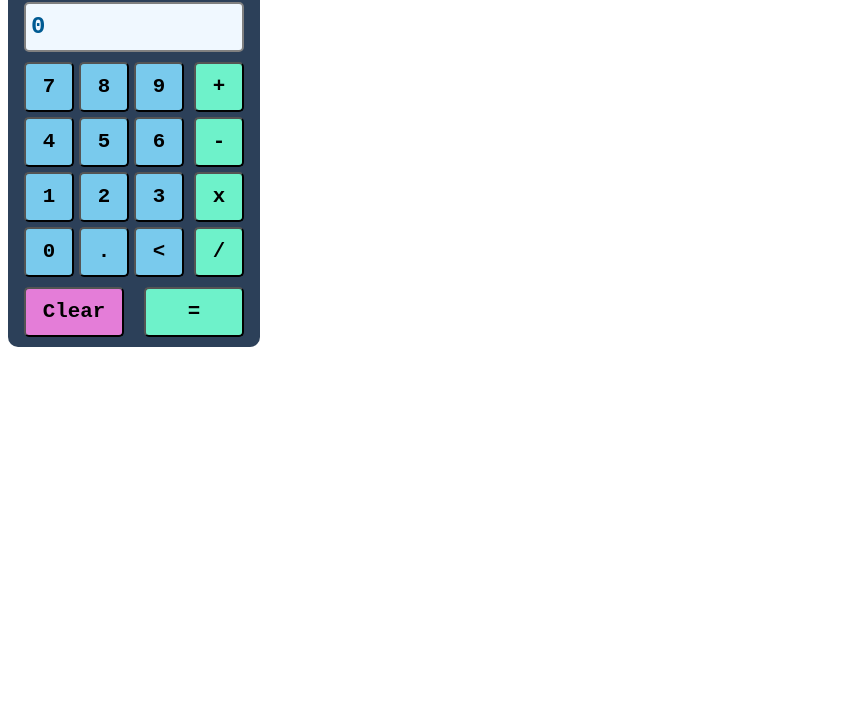
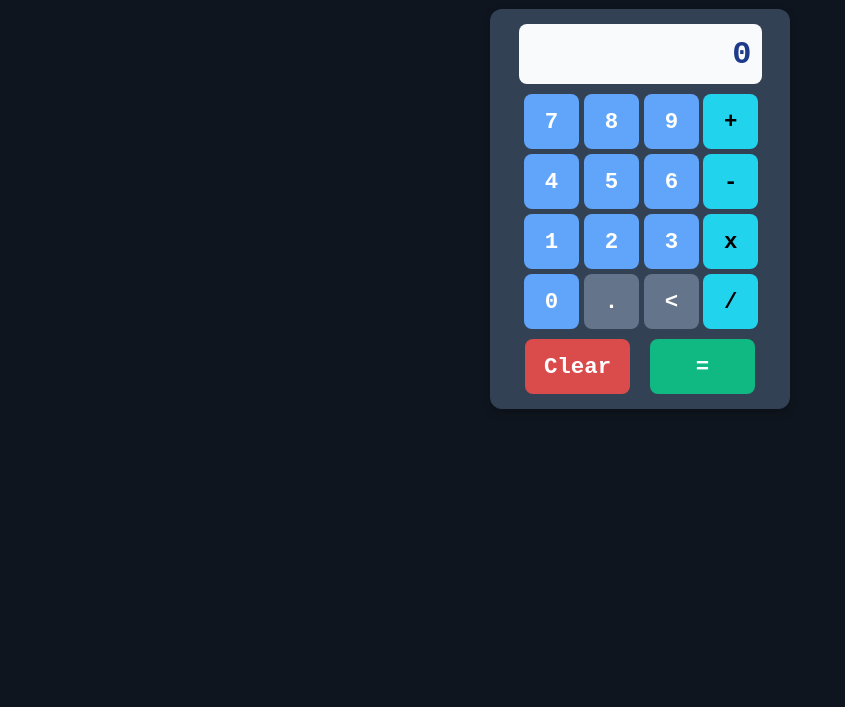
Before and after one commit to mluc404/calculator, a plain HTML site: page index.html in a window 1280 px wide. Shown: the part 93-800 px from the top of the page, without its empty margins (0-845 px from the left). Drawn offline with Linux system fonts and the light colour scheme.

Commit message:
style: update layout & colors

```diff
--- a/style.css
+++ b/style.css
@@ -1,4 +1,4 @@
-* {
+/* * {
   font-family: "Courier New", Courier, monospace;
 }
 
@@ -8,8 +8,6 @@
   display: flex;
   flex-wrap: wrap;
   justify-content: center;
-  /* align-items: center; */
-  /* border: grey solid 1px; */
   border-radius: 10px;
   background-color: #2c4059;
   padding: 10px 1px;
@@ -18,7 +16,6 @@
 button {
   width: 50px;
   height: 50px;
-  /* border: rgb(146, 88, 22) solid 2px; */
   border-radius: 5px;
   cursor: pointer;
   font-weight: 600;
@@ -69,7 +66,6 @@ button:active {
 }
 
 #allNumbers {
-  /* box-sizing: border-box; */
   width: 160px;
   display: flex;
   flex-wrap: wrap;
@@ -98,4 +94,169 @@ button:active {
 
 #fourOperators button {
   background-color: rgb(110, 242, 202);
+} */
+
+/* ============================================== */
+/* ============================================== */
+/* ============================================== */
+/* REDO STYLING */
+
+/* Reset & Base Styles */
+* {
+  font-family: "Courier New", Courier, monospace;
+  box-sizing: border-box;
+  margin: 0;
+  padding: 0;
 }
+
+body {
+  display: flex;
+  flex-wrap: wrap;
+  justify-content: center;
+  align-items: center;
+  /* height: 100vh; */
+  background-color: #0f151e; /* Dark theme background */
+  margin-top: 50px;
+}
+
+h1 {
+  width: 100%;
+  text-align: center;
+  color: white;
+  margin-bottom: 15px;
+}
+
+/* Calculator Container */
+#overallDiv {
+  max-width: 300px;
+  min-width: 240px;
+  border-radius: 12px;
+  background-color: #334155; /* Dark gray-blue */
+  padding: 15px;
+  box-shadow: 0 4px 10px rgba(0, 0, 0, 0.2);
+
+  display: flex;
+  flex-wrap: wrap;
+  justify-content: center;
+}
+
+/* Below Display */
+#belowDisplay {
+  display: flex;
+  flex-wrap: wrap;
+  justify-content: center;
+}
+
+/* Display Box */
+#resultBox {
+  width: 90%;
+  height: 60px;
+  border-radius: 8px;
+  background-color: #f8fafc;
+  display: flex;
+  justify-content: flex-end;
+  align-items: center;
+  padding: 10px;
+  font-size: 2em;
+  font-weight: bold;
+  color: #1e3a8a; /* Dark blue */
+  overflow-x: auto;
+  white-space: nowrap;
+}
+
+/* Button Layout */
+.container {
+  display: flex;
+  justify-content: center;
+  flex-wrap: wrap;
+  gap: 5px;
+}
+
+/* Buttons */
+button {
+  width: 55px;
+  height: 55px;
+  border: none;
+  border-radius: 8px;
+  font-size: 1.4em;
+  font-weight: bold;
+  cursor: pointer;
+  transition: all 0.2s ease-in-out;
+}
+
+/* Number Buttons */
+.number {
+  background-color: #60a5fa; /* Blue */
+  color: white;
+}
+
+.number:hover {
+  background-color: #3b82f6; /* Darker blue */
+}
+
+/* Operator Buttons */
+.operator {
+  background-color: #22d3ee; /* Cyan */
+  color: black;
+}
+
+.operator:hover {
+  background-color: #0ea5e9; /* Darker cyan */
+}
+
+/* Equal & Clear Buttons */
+#equal {
+  background-color: #10b981; /* Green */
+  color: white;
+  width: 105px;
+}
+
+#clear {
+  background-color: #da4c4c; /* Red */
+  color: white;
+  width: 105px;
+}
+
+#equal:hover {
+  background-color: #059669; /* Darker green */
+}
+
+#clear:hover {
+  background-color: #bb2727; /* Darker red */
+}
+
+/* Special Buttons */
+#decimal,
+#backspace {
+  background-color: #64748b; /* Gray */
+  color: white;
+}
+
+#decimal:hover,
+#backspace:hover {
+  background-color: #475569; /* Darker gray */
+}
+
+/* Number and Operator Containers */
+#allNumbers {
+  width: 68%;
+  display: flex;
+  flex-wrap: wrap;
+  justify-content: center;
+  gap: 5px;
+  margin: 10px 0px 10px -2px;
+}
+
+#fourOperators {
+  width: 55px;
+  display: flex;
+  flex-direction: column;
+  gap: 5px;
+}
+
+#allOtherButons {
+  width: 230px;
+  display: flex;
+  justify-content: space-between;
+  /* margin-top: 10px; */
+}
```
